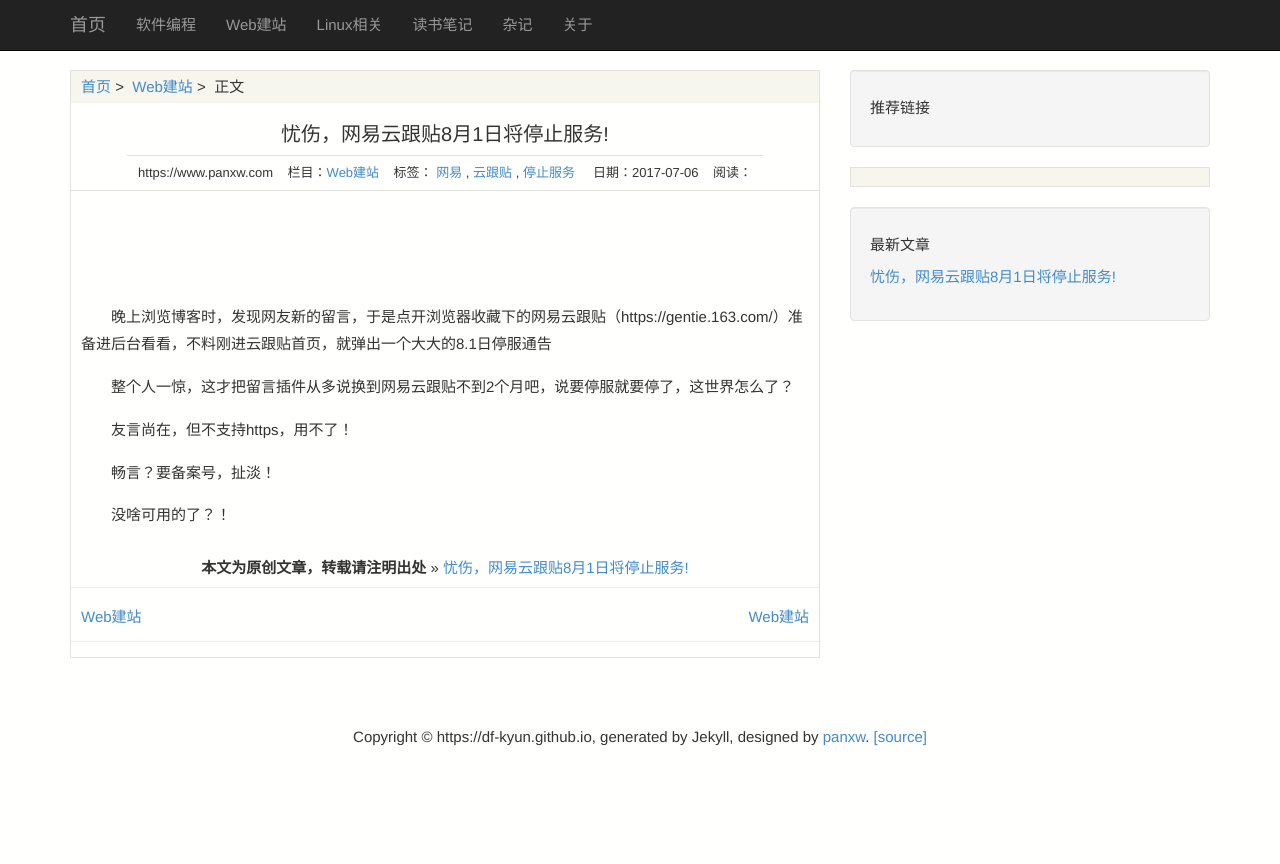
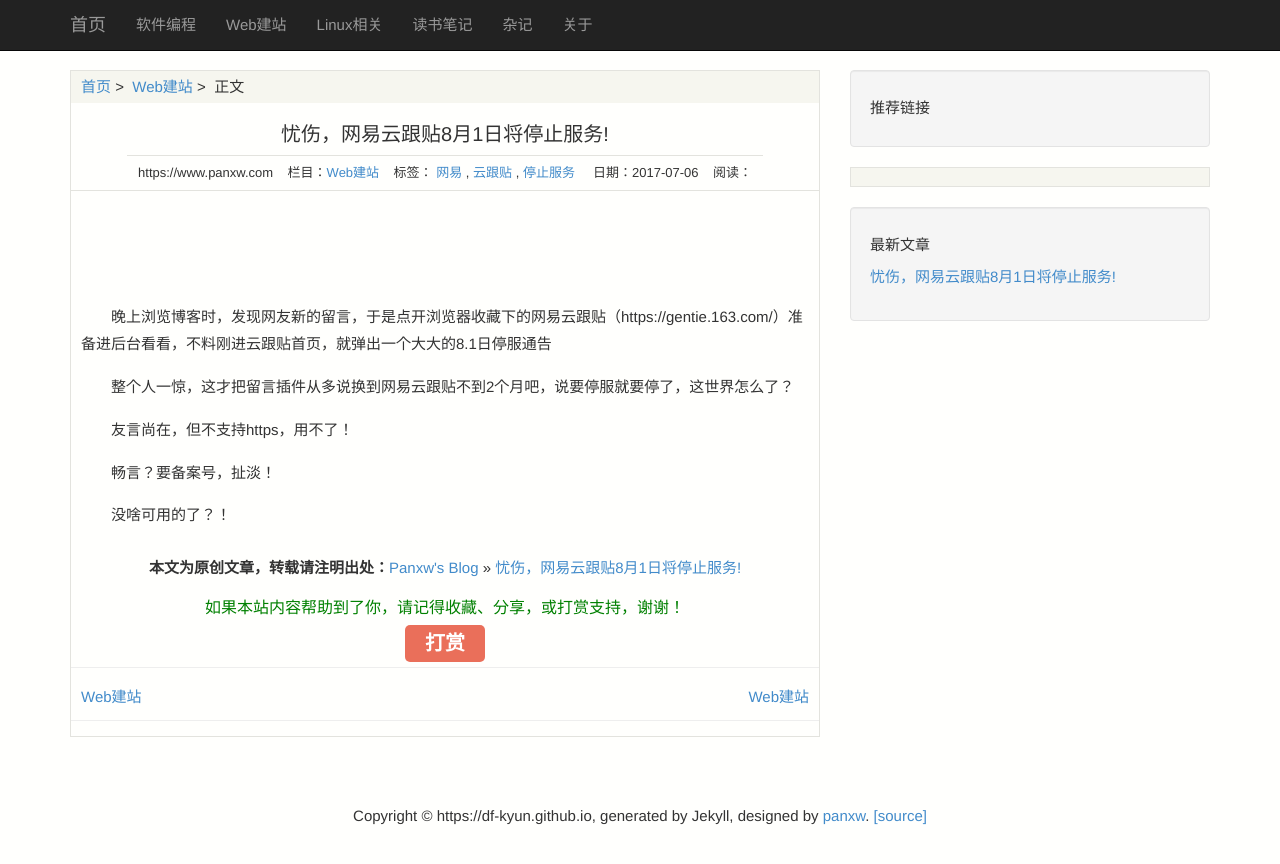
Before and after one commit to DF-Kyun/DF-Kyun.github.io, a Jekyll site: the page built from _posts/2017-07-06-neteasy-gentie-stop.md, in a window 1280 px wide. Shown: the top 864 px of the page. Built offline with Jekyll 4.4.1, drawn with Linux system fonts in a browser that asks for light colours; comment, search, counter and statistics services are not loaded.

Commit message:
Revert "博客更新"
This reverts commit bfced2a43abf42a4d0ae64f6a057ddd3011921c8.

```diff
--- a/_layouts/post.html
+++ b/_layouts/post.html
@@ -47,9 +47,9 @@
 
 <div style="text-align:center">
 	<div>
-		<b>本文为原创文章，转载请注明出处</b><!-- <a href="https://www.panxw.com">Panxw's Blog</a> --> » <a href="{{site.url}}{{page.url}}" title="{{page.name}}">{{ page.title }}</a>
+		<b>本文为原创文章，转载请注明出处：</b><a href="https://www.panxw.com">Panxw's Blog</a> » <a href="{{site.url}}{{page.url}}" title="{{page.name}}">{{ page.title }}</a>
 	</div>
-<!-- 	<div class="friend_alert">
+	<div class="friend_alert">
 		如果本站内容帮助到了你，请记得收藏、分享，或打赏支持，谢谢！
 	</div>
 	<div id="donate_div" class="donate_block">
@@ -64,7 +64,7 @@
 	</div>
 	<div class="donate_button">
 		<a onclick="donate()">打赏</a>
-	</div> -->
+	</div>
 </div>
 <hr/>
 
```
Also changed, not shown: _includes/top_adview.html (+13 -1 lines), _layouts/index.html (+4 -4 lines), images/donate_alipay.jpg (added), images/donate_weixin.jpg (added).
